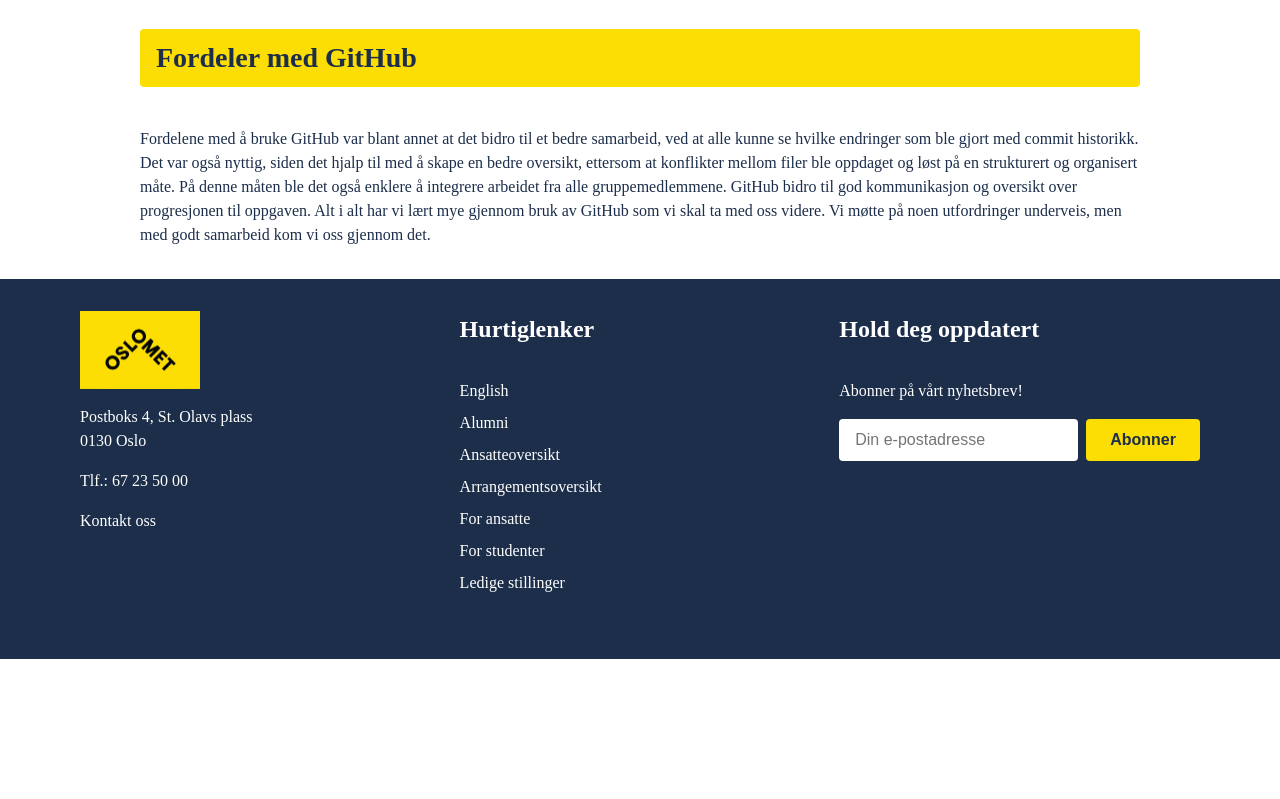
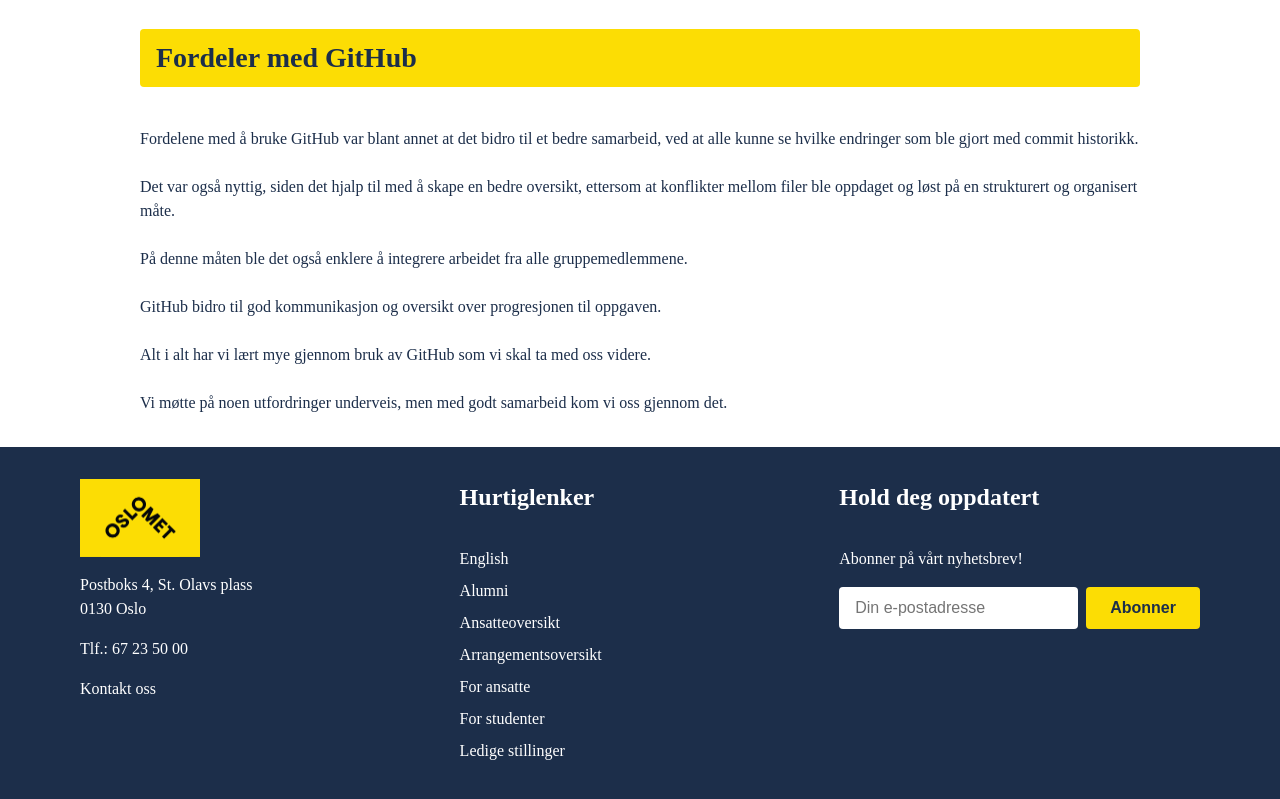
Before and after one commit to BredeBorresen/DATA1200-Eksamen-New, a plain HTML site: page pages/GitHub.html in a window 1280 px wide. Shown: the part 1962-2761 px from the top of the page. Before the commit the page ends 2621 px from the top, so only its background shows below. Drawn offline with Linux system fonts and the light colour scheme.

Commit message:
Ryddet opp github.html og la til kommentarer i accessibility,html

```diff
--- a/pages/GitHub.html
+++ b/pages/GitHub.html
@@ -48,12 +48,12 @@
 
         <section id="fordeler">
             <h2>Fordeler med GitHub</h2>
-            <p>Fordelene med å bruke GitHub var blant annet at det bidro til et bedre samarbeid, ved at alle kunne se hvilke endringer som ble gjort med commit historikk.
-                Det var også nyttig, siden det hjalp til med å skape en bedre oversikt, ettersom at konflikter mellom filer ble oppdaget og løst på en strukturert og organisert måte.
-                På denne måten ble det også enklere å integrere arbeidet fra alle gruppemedlemmene.
-                GitHub bidro til god kommunikasjon og oversikt over progresjonen til oppgaven.
-                Alt i alt har vi lært mye gjennom bruk av GitHub som vi skal ta med oss videre.
-                Vi møtte på noen utfordringer underveis, men med godt samarbeid kom vi oss gjennom det.</p>
+            <p>Fordelene med å bruke GitHub var blant annet at det bidro til et bedre samarbeid, ved at alle kunne se hvilke endringer som ble gjort med commit historikk. </p>
+            <p>Det var også nyttig, siden det hjalp til med å skape en bedre oversikt, ettersom at konflikter mellom filer ble oppdaget og løst på en strukturert og organisert måte. </p>
+            <p>På denne måten ble det også enklere å integrere arbeidet fra alle gruppemedlemmene.</p>
+            <p>GitHub bidro til god kommunikasjon og oversikt over progresjonen til oppgaven.</p>
+            <p>Alt i alt har vi lært mye gjennom bruk av GitHub som vi skal ta med oss videre.</p>
+            <p>Vi møtte på noen utfordringer underveis, men med godt samarbeid kom vi oss gjennom det.</p>
         </section>
     </main>
 
```
Also changed, not shown: 1 other file.
